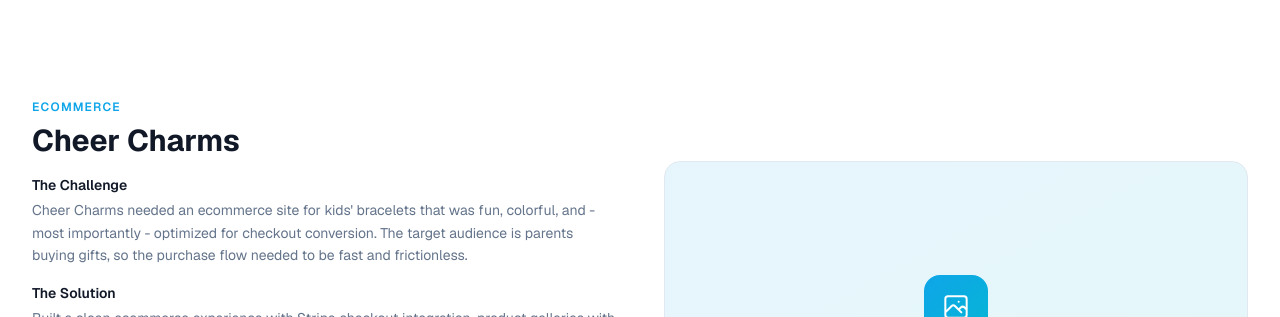
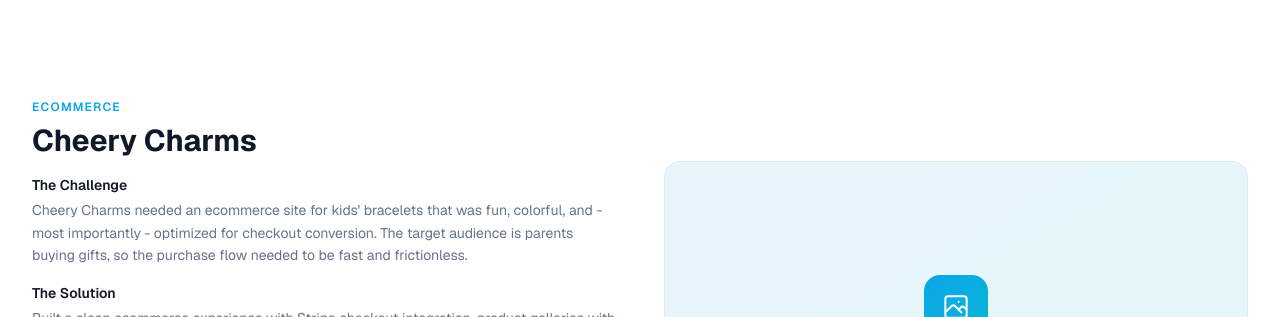
Before and after one commit to AllesAusloeschen/4hourwebsite-ai, a Next.js app: page /portfolio in a window 1280 px wide. Shown: the part 960-1277 px from the top of the page. Built offline with nearby package versions, Linux system fonts and the light colour scheme.

Commit message:
Fix: Cheer → Cheery Charms

```diff
--- a/app/page.tsx
+++ b/app/page.tsx
@@ -290,7 +290,7 @@
                   "Registered Dietitian authority site with media features, doctor referral page, and integrated interactive tools.",
               },
               {
-                title: "Cheer Charms",
+                title: "Cheery Charms",
                 category: "Ecommerce",
                 description:
                   "Kids bracelet ecommerce site with Stripe checkout integration and optimized conversion flow.",
--- a/app/portfolio/page.tsx
+++ b/app/portfolio/page.tsx
@@ -5,7 +5,7 @@
 export const metadata: Metadata = {
   title: "Portfolio",
   description:
-    "See real websites built by 4HourWebsite.ai. Case studies featuring fiorellard.com and Cheer Charms  - custom sites with real conversion strategy.",
+    "See real websites built by 4HourWebsite.ai. Case studies featuring fiorellard.com and Cheery Charms  - custom sites with real conversion strategy.",
   openGraph: {
     title: "Portfolio | 4HourWebsite.ai",
     description:
@@ -32,11 +32,11 @@
     ],
   },
   {
-    title: "Cheer Charms",
+    title: "Cheery Charms",
     category: "Ecommerce",
     url: "#",
     challenge:
-      "Cheer Charms needed an ecommerce site for kids' bracelets that was fun, colorful, and  - most importantly  - optimized for checkout conversion. The target audience is parents buying gifts, so the purchase flow needed to be fast and frictionless.",
+      "Cheery Charms needed an ecommerce site for kids' bracelets that was fun, colorful, and  - most importantly  - optimized for checkout conversion. The target audience is parents buying gifts, so the purchase flow needed to be fast and frictionless.",
     solution:
       "Built a clean ecommerce experience with Stripe checkout integration, product galleries with quick-add functionality, and a streamlined cart-to-checkout flow. The design balances a playful, kid-friendly aesthetic with serious conversion optimization.",
     highlights: [
```
